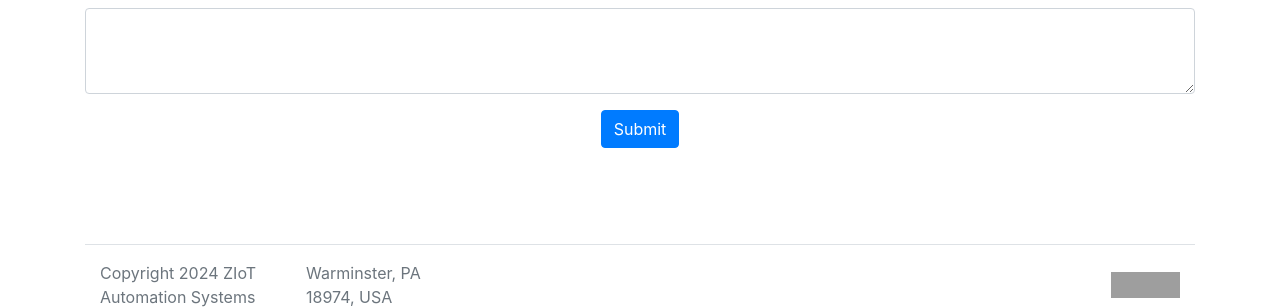
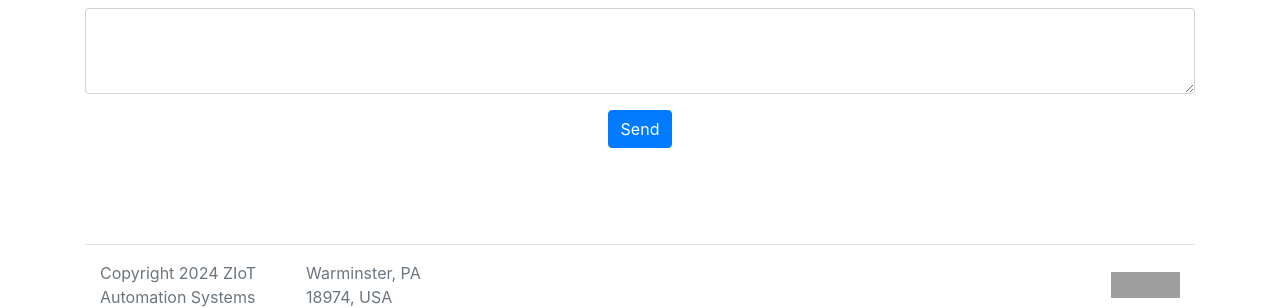
Before and after one commit to ZIoT-Systems/ZIoT-Systems.github.io, a Jekyll site: the page built from README.md, in a window 1280 px wide. Shown: the part 2749-3057 px from the top of the page. Built offline with Jekyll 4.4.1, drawn with Linux system fonts in a browser that asks for light colours; our own code applies the rules of GitHub Pages for plain Markdown files; grey boxes are pictures that could not be loaded.

```diff
--- a/_layouts/default.html
+++ b/_layouts/default.html
@@ -252,7 +252,7 @@
                         <label for="exampleFormControlTextarea1">Additional Questions</label>
                         <textarea class="form-control" id="inputTextarea1" name="message" rows="3"></textarea>
                     </div>
-                    <input class="btn btn-primary" type="submit" value="Submit">
+                    <input class="btn btn-primary" type="submit" value="Send">
                 </form>
             </div>
             <br>
```
